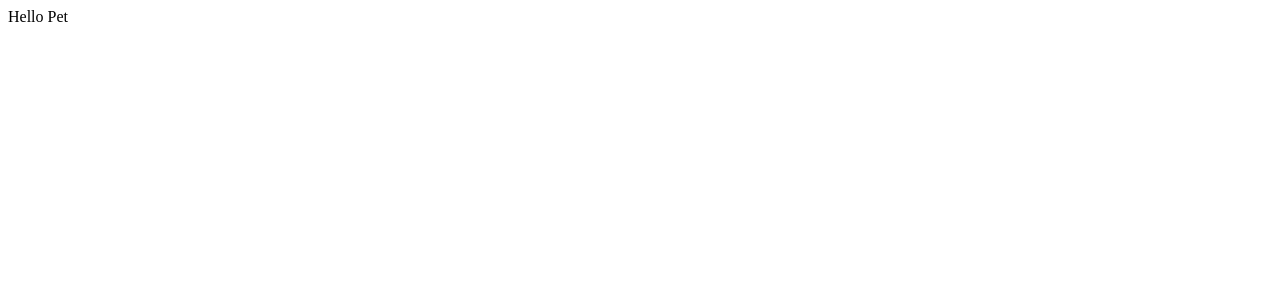
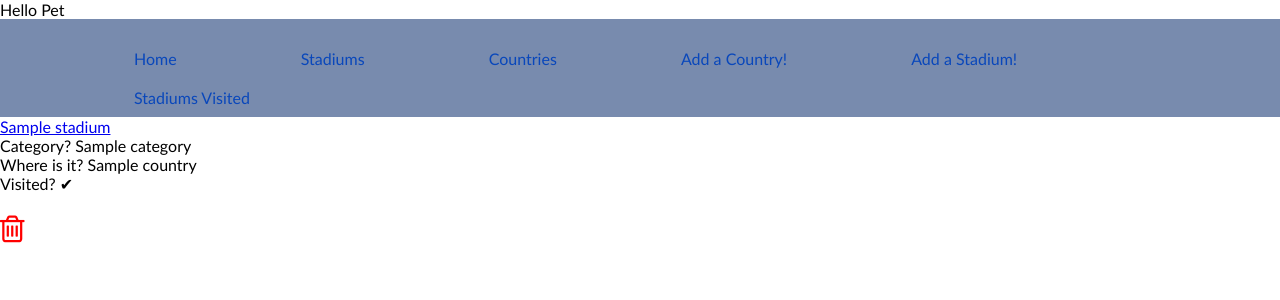
Before and after one commit to garyb6/Project1, a Flask app: page /stadiums/ in a window 1280 px wide. Before the commit the part shown is almost empty. Shown: the top 300 px of the page. Run offline with Flask 2, Linux system fonts and the light colour scheme; a database or web service that is not in the repository returns one stand-in record (values such as "Sample title"); some libraries are stand-ins or nearby versions.

Commit message:
stadiums visited now filtering correctly

```diff
--- a/templates/stadiums/visited.html
+++ b/templates/stadiums/visited.html
@@ -1 +1,35 @@
 Hello Pet
+
+
+
+{% extends "base.html" %}
+<hr>
+{% block content %}
+
+{% for stadium in all_stadiums %}
+    <div class="stadium">
+        <div class="content">
+        <a href="/stadiums/{{stadium.id}}">{{stadium.name}}</a>
+        <br>
+        <div>
+            Category? {{stadium.category}}
+            <br>
+            Where is it? {{stadium.country.name}}
+            <br>
+            {% if stadium.visited%}
+            <span>Visited? &#10004;</span>
+            {%else%}
+            <span>Visited? &#10008;</span>
+            {% endif %}
+            <br>
+            <br>
+        </div>
+        <div class="buttons">
+            <form class="delete-form" action="/stadiums/{{stadium.id}}/delete" method="POST">
+            <button class="trash-button"><i class="fa fa-trash-o fa-3x" style="color:red" aria-hidden="true"></i></button>
+            </form>
+        </div>
+    </div>
+{% endfor %}
+
+{% endblock %}
```
